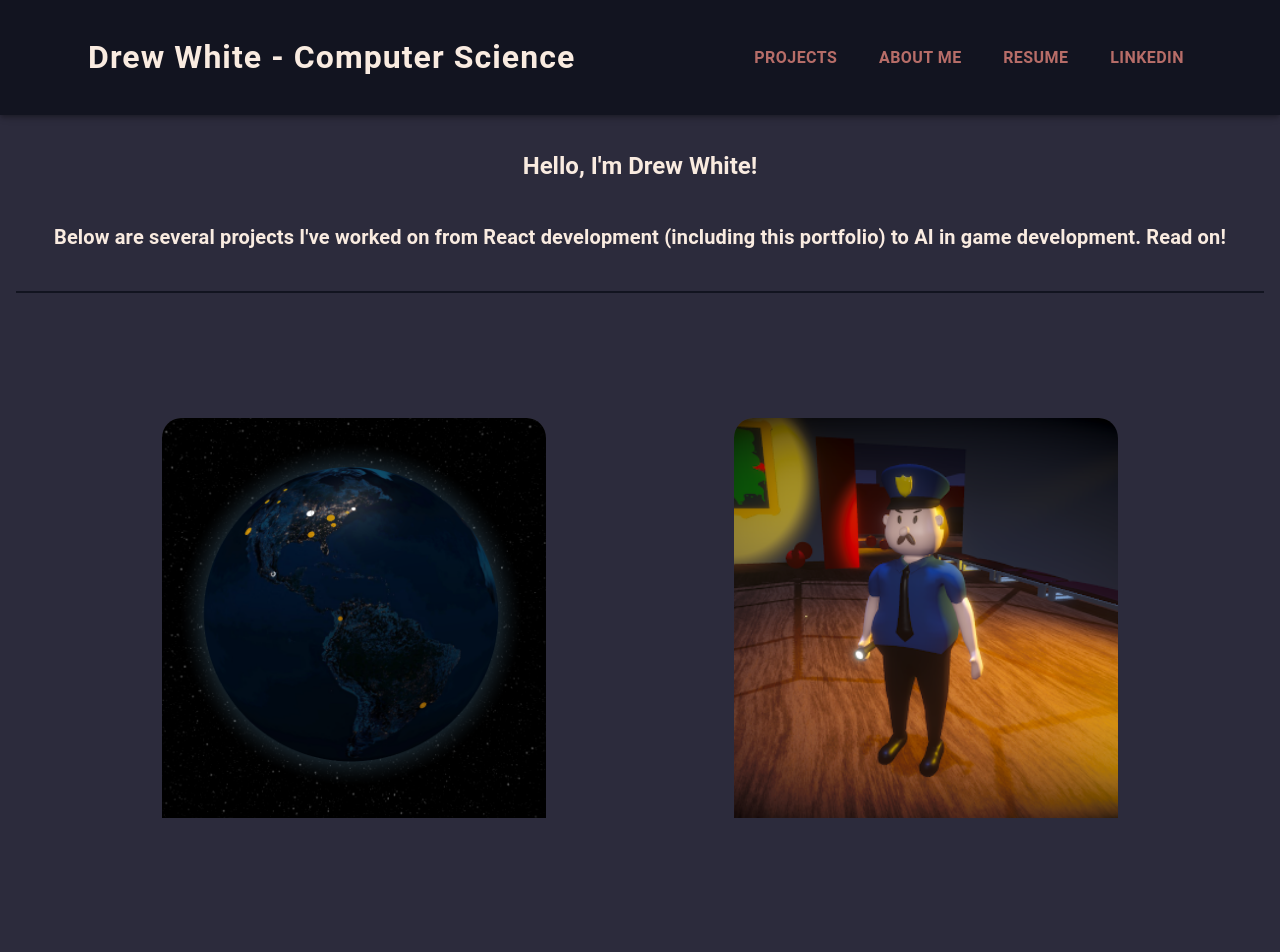
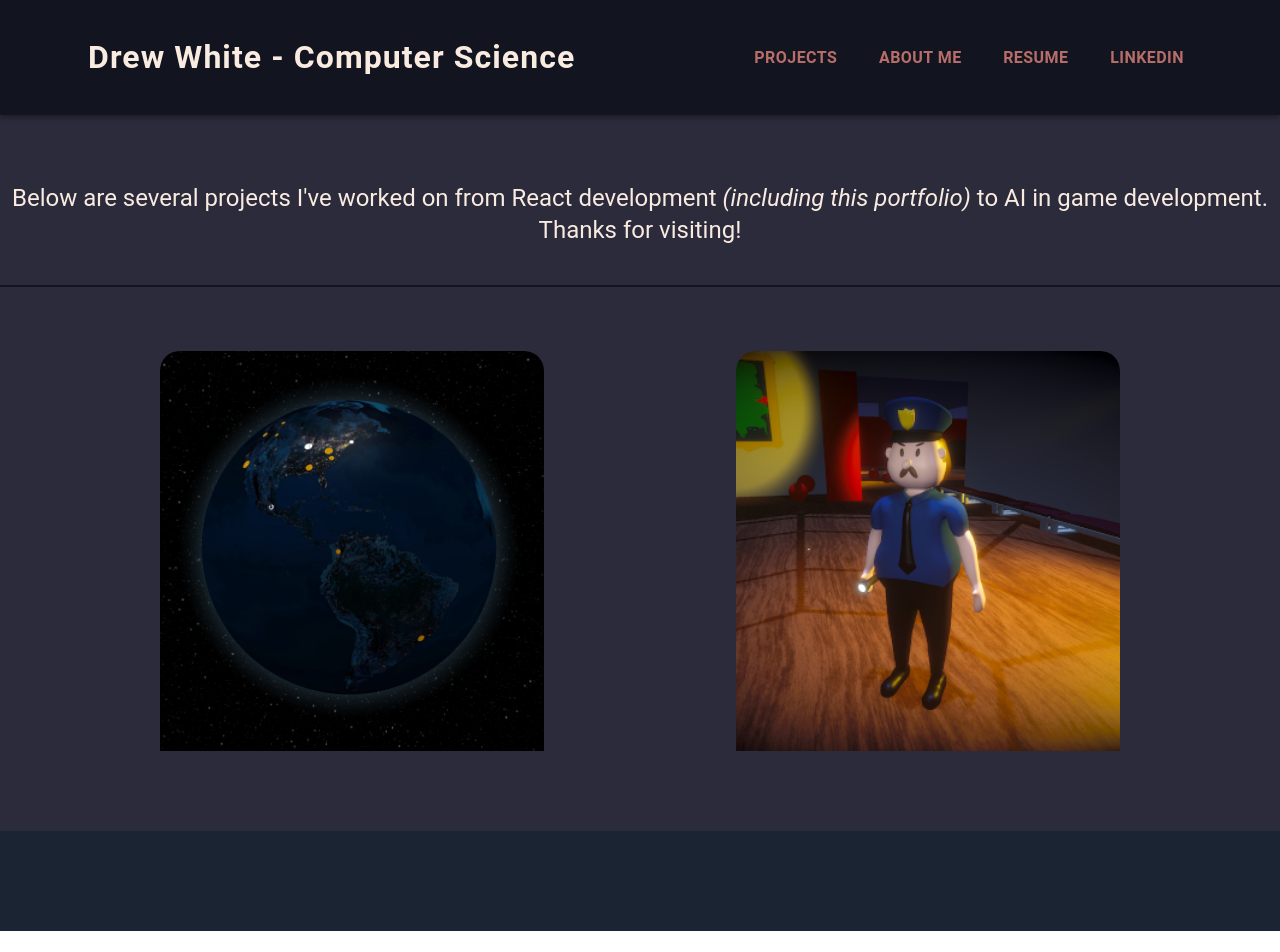
Before and after one commit to drewthemain/portfolio, a React (Create React App) app in the folder app/: page /projects in a window 1280 px wide. Shown: the top 952 px of the page. After the commit the page ends 931 px from the top, so only its background shows below. Built offline with nearby package versions, Linux system fonts and the light colour scheme.

Commit message:
Added base footer

```diff
--- a/app/src/Container.tsx
+++ b/app/src/Container.tsx
@@ -1,6 +1,7 @@
 import { BrowserRouter as Router } from 'react-router-dom';
 import Header from './Header';
 import Switcher from './Switcher';
+import Footer from './Footer';
 
 const PATH = process.env.REACT_APP_PATH;
 
@@ -14,6 +15,7 @@ export default function Container() {
         <Router basename={PATH}>
             <Header />
             <Switcher />
+            <Footer />
         </Router>
     )
 }
--- /dev/null
+++ b/app/src/Footer.tsx
@@ -0,0 +1,13 @@
+import styled from "@emotion/styled"
+import { colors } from "./Style/colors"
+
+const FooterWrapper = styled('div')`
+    background-color: ${colors.metal};
+    height: 100px;
+`
+
+export default function Footer() {
+    return (
+        <FooterWrapper></FooterWrapper>
+    )
+}
--- a/app/src/Header.tsx
+++ b/app/src/Header.tsx
@@ -52,6 +52,11 @@ const HeaderText = styled(Typography)`
   color: ${colors.white};
   font-size: 200%;
   font-weight: bold;
+
+  &:hover {
+    color: ${colors.red};
+    transition: 0.2s;
+  }
 `;
 
 // The various header button options with it's corresponding path
--- a/app/src/Projects/Projects.tsx
+++ b/app/src/Projects/Projects.tsx
@@ -8,8 +8,8 @@ import { Typography } from "@mui/material"
 
 const WelcomeMessage = styled(Typography)`
     color: ${colors.white};
-    margin: 3vw;
-    font-weight: bold;
+    margin-top: 8%;
+    margin-bottom: 3%;
 `
 
 const MainContainer = styled('div')`
@@ -23,13 +23,13 @@ const Divider = styled('hr')`
 const ProjectsHolder = styled('div')`
     display: grid;
     width: 100%;
-    height: 90vh;
+    height: 60vh;
     grid-template-columns: 30vw 30vw;
     grid-gap: 15%;
     grid-template-rows: 50vh;
     grid-auto-rows: 50vh;
     justify-content: center;
-    margin-top: 10%;
+    margin-top: 5%;
 
     @media (max-width: 900px) {
         grid-gap: 5%;
@@ -56,8 +56,7 @@ export default function Projects() {
 
     return (
         <MainContainer>
-            <WelcomeMessage variant="h5">Hello, I'm Drew White!</WelcomeMessage>
-            <WelcomeMessage variant="h6">Below are several projects I've worked on from React development (including this portfolio) to AI in game development. Read on!</WelcomeMessage>
+            <WelcomeMessage variant="h5">Below are several projects I've worked on from React development <i>(including this portfolio)</i> to AI in game development. Thanks for visiting!</WelcomeMessage>
             <Divider />
             <ProjectsHolder>
                 {setupProjects()}
--- a/app/src/Switcher.tsx
+++ b/app/src/Switcher.tsx
@@ -10,8 +10,16 @@ const SwitcherContainer = styled("div")`
     align-items: center;
     background-color: ${colors.raisin};
     padding: 0;
-    margin-top: 14vh;
+    margin-top: 10vh;
     height: fit-content;
+
+    @media (max-width: 1185px) {
+        margin-top: 13vh;
+    }
+
+    @media (max-width: 690px) {
+        margin-top: 19vh;
+    }
 `;
 
 /**
```
